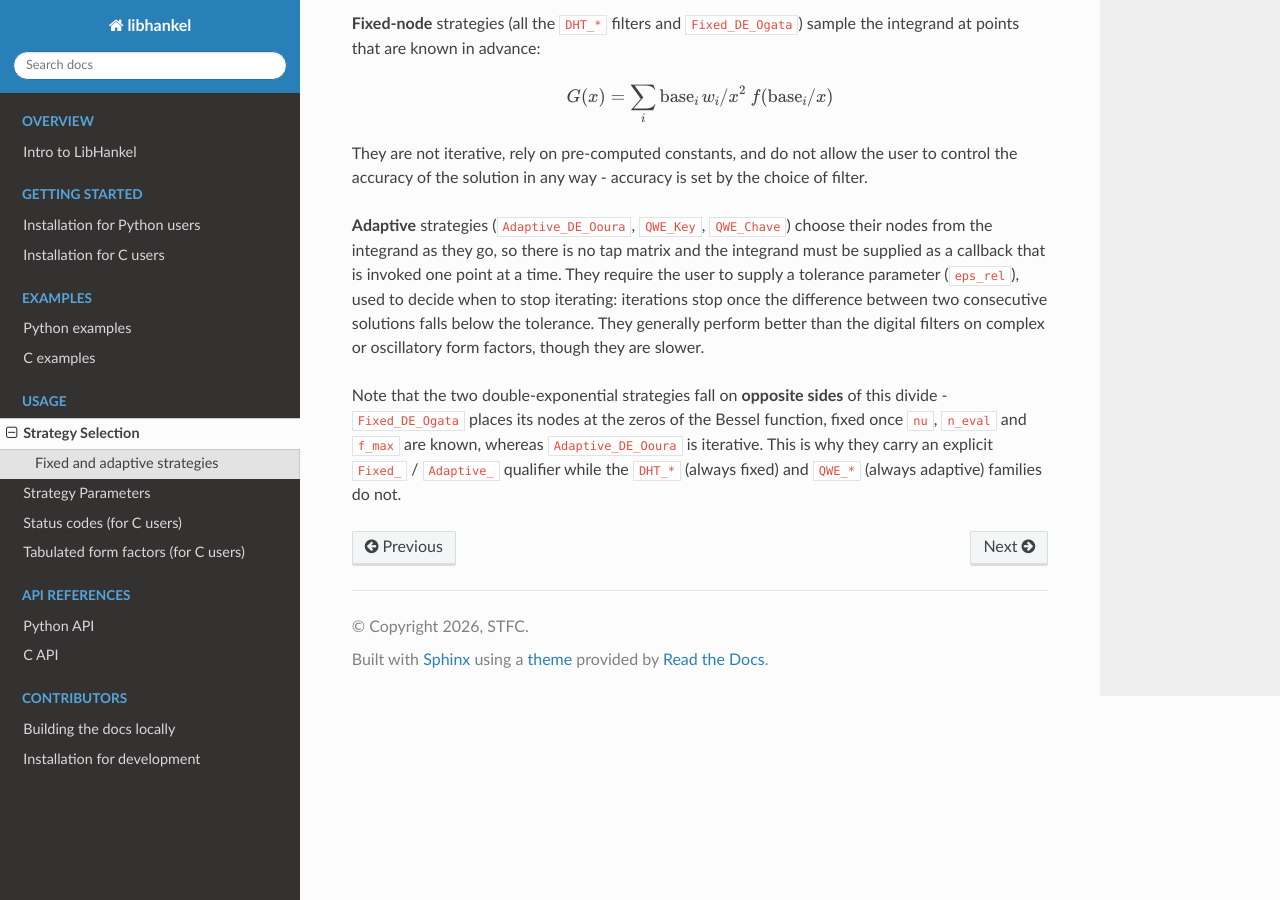
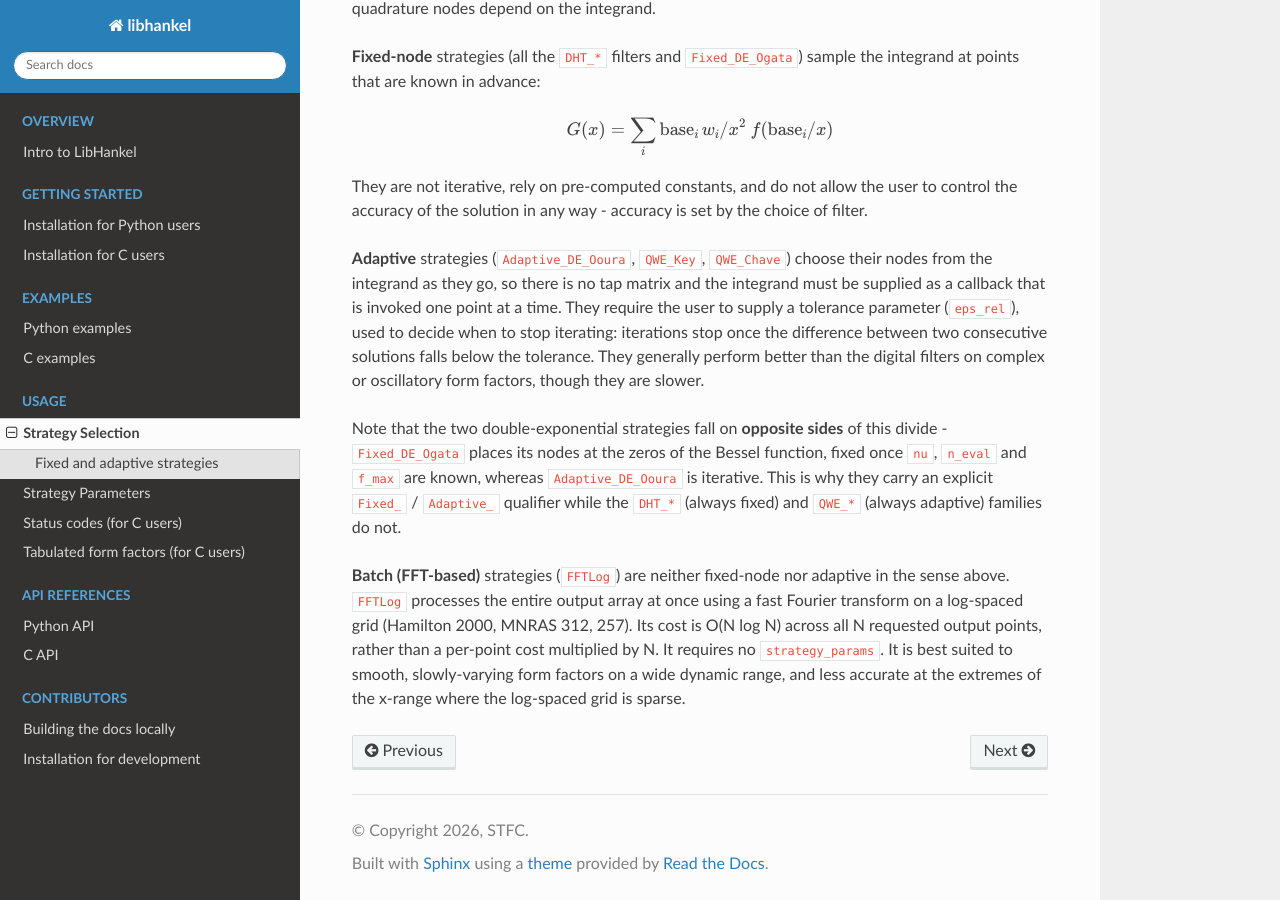
Before and after one commit to Letizia97/libhankel, a Sphinx documentation site: the page built from docs/source/usage/strategy_selection.rst, in a window 1280 px wide and 900 px high, scrolled down 1395 px. Built offline with Sphinx 7.4.7 and the Read the Docs theme 3.1.0, drawn with Linux system fonts in a browser that asks for light colours; some of the changed text lies outside the part shown.

Commit message:
Add to docs

```diff
--- a/docs/source/usage/strategy_params.rst
+++ b/docs/source/usage/strategy_params.rst
@@ -27,6 +27,8 @@
     +----------------------+--------------------------------------------+----------------------+
     | QWE_Chave            | ``n_eval``, ``eps_rel``                    | 13                   |
     +----------------------+--------------------------------------------+----------------------+
+    | FFTLog               | N/A                                        | 16                  |
+    +----------------------+--------------------------------------------+----------------------+
 
 See :ref:`strategy-selection` for the full list of ``DHT_*`` filter names.
 
--- a/docs/source/usage/strategy_selection.rst
+++ b/docs/source/usage/strategy_selection.rst
@@ -50,6 +50,9 @@
     | QWE_Chave            | QWE with Shanks transformation        | adaptive | up to          | 13                   |
     |                      |                                       |          | ``n_eval``     |                      |
     +----------------------+---------------------------------------+----------+----------------+----------------------+
+    | FFTLog               | FFTLog (Hamilton 2000)                | batch    | O(N log N)     | N/A                  |
+    |                      |                                       |          | total          |                      |
+    +----------------------+---------------------------------------+----------+----------------+----------------------+
 
 .. note::
 
@@ -100,3 +103,11 @@
 once ``nu``, ``n_eval`` and ``f_max`` are known, whereas ``Adaptive_DE_Ooura`` is
 iterative. This is why they carry an explicit ``Fixed_`` / ``Adaptive_`` qualifier while
 the ``DHT_*`` (always fixed) and ``QWE_*`` (always adaptive) families do not.
+
+**Batch (FFT-based)** strategies (``FFTLog``) are neither fixed-node nor adaptive in the
+sense above. ``FFTLog`` processes the entire output array at once using a fast Fourier
+transform on a log-spaced grid (Hamilton 2000, MNRAS 312, 257). Its cost is O(N log N)
+across all N requested output points, rather than a per-point cost multiplied by N. It
+requires no ``strategy_params``. It is best suited to smooth, slowly-varying form factors
+on a wide dynamic range, and less accurate at the extremes of the x-range where the
+log-spaced grid is sparse.
```
